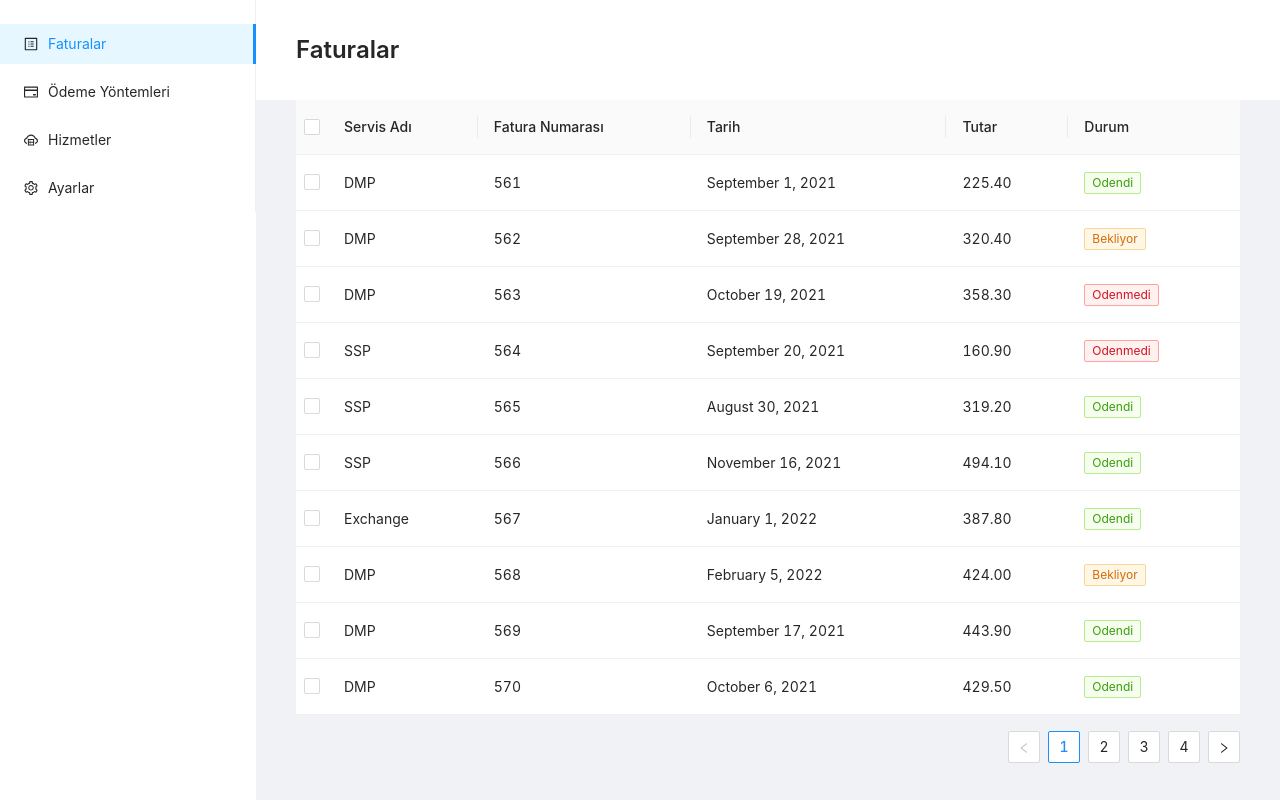
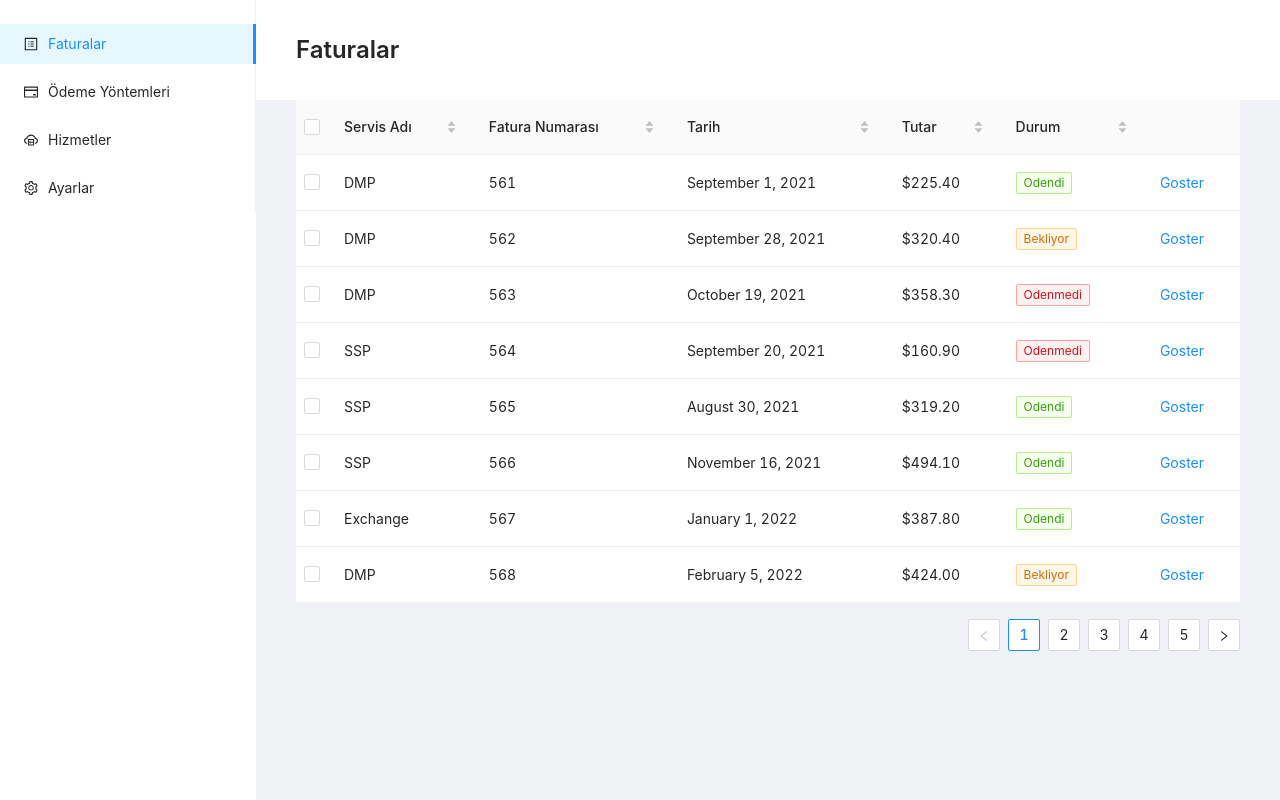
Before and after one commit to Dilara26-cyber/ant-design-invoice-app, a React (Create React App) app: page / in a window 1280 px wide. Built offline with nearby package versions, Linux system fonts and the light colour scheme.

Commit message:
Add Sorting to Table

```diff
--- a/package.json
+++ b/package.json
@@ -10,6 +10,7 @@
     "antd": "^4.16.13",
     "react": "^17.0.2",
     "react-dom": "^17.0.2",
+    "react-router-dom": "^5.2.1",
     "react-scripts": "4.0.3",
     "web-vitals": "^1.1.2"
   },
--- a/src/App.css
+++ b/src/App.css
@@ -31,3 +31,7 @@ h3.ant-typography,
 main.ant-layout-content, .ant-layout-header.layout-header{
     padding: 0 40px;
 }
+
+.ant-table-cell::before{
+    display: none;
+}
--- a/src/components/Table.js
+++ b/src/components/Table.js
@@ -5,7 +5,7 @@ const TableComponent = () => {
 
   return (
     <>
-      <Table columns={columns} dataSource={data} rowSelection={true} />
+      <Table columns={columns} dataSource={data} rowSelection={true} pagination={{pageSize: 8}}/>
     </>
   );
 };
--- a/src/data.js
+++ b/src/data.js
@@ -1,4 +1,5 @@
-import { Tag } from "antd";
+import { Tag, Typography } from "antd";
+const { Text, Link } = Typography;
 
 const today = new Date();
 const endDay = new Date();
@@ -505,18 +506,23 @@ export const columns = [
   {
     title: "Servis Adı",
     dataIndex: "service",
+    sorter: (a, b) => a.service.length - b.service.length,
   },
   {
     title: "Fatura Numarası",
     dataIndex: "invoice_id",
+    sorter: (a, b) => a.invoice_id - b.invoice_id,
   },
   {
     title: "Tarih",
     dataIndex: "date",
+    sorter: (a, b) => Date.parse(a.date) - Date.parse(b.date),
   },
   {
     title: "Tutar",
     dataIndex: "amount",
+    render: (amount) => <Text>{`$${amount}`}</Text>,
+    sorter: (a, b) => a.amount - b.amount,
   },
   {
     title: "Durum",
@@ -533,5 +539,11 @@ export const columns = [
         </Tag>
       );
     },
+    sorter: (a, b) => a.status.length - b.status.length,
+  },
+  {
+    title: "",
+    dataIndex: "status",
+    render: (link) => <Link>Goster</Link>,
   },
 ];
```
Also changed, not shown: 1 other file (tests, documents, lock files or other folders).
